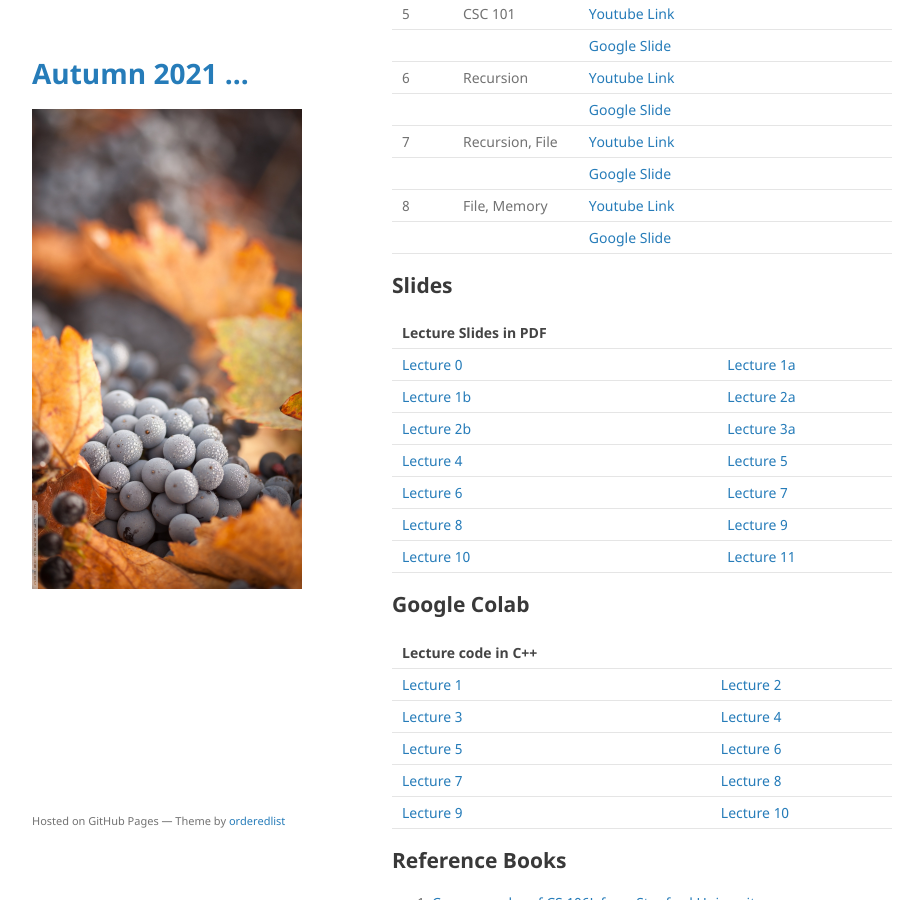
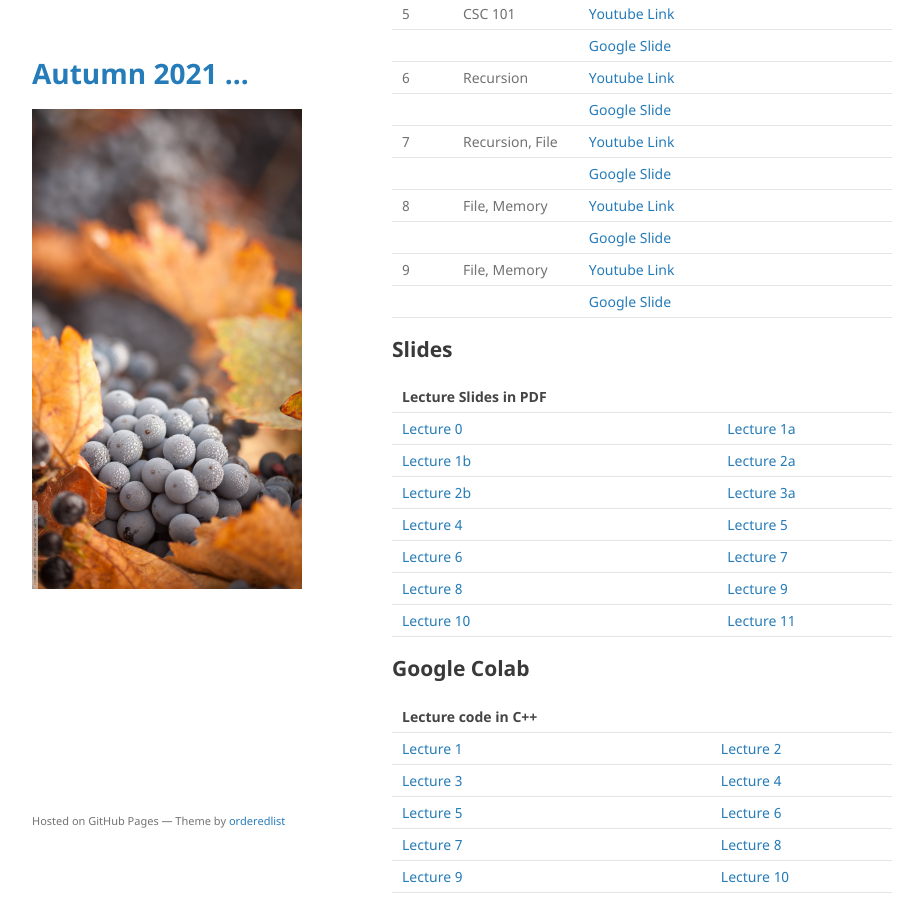
Before and after one commit to mohammadmotiurrahman/mohammadmotiurrahman.github.io, a Jekyll site: the page built from cse203_6/index.md, in a window 1280 px wide and 900 px high, scrolled down 2470 px. Shown: the whole window, without its empty margins (178-1101 px from the left). Built offline with Jekyll 4.4.1, drawn with Linux system fonts in a browser that asks for light colours; our own code applies the rules of GitHub Pages for plain Markdown files.

Commit message:
Update index.md

```diff
--- a/cse203_6/index.md
+++ b/cse203_6/index.md
@@ -84,6 +84,8 @@
 |         |              | [Google Slide](https://jamboard.google.com/d/1Bk1cCxn5U6XdXD2N1dK_H1u-KVvWutG-DTRPN5UippQ/edit?usp=sharing)   |
 | 8       | File, Memory      | [Youtube Link](https://youtu.be/rOhULO8QKX0)                                                                   |
 |         |              | [Google Slide]()   |
+| 9       | File, Memory      | [Youtube Link](https://youtu.be/rdj74do9gew)                                                                   |
+|         |              | [Google Slide]()   |
 
 
 ## Slides
```
